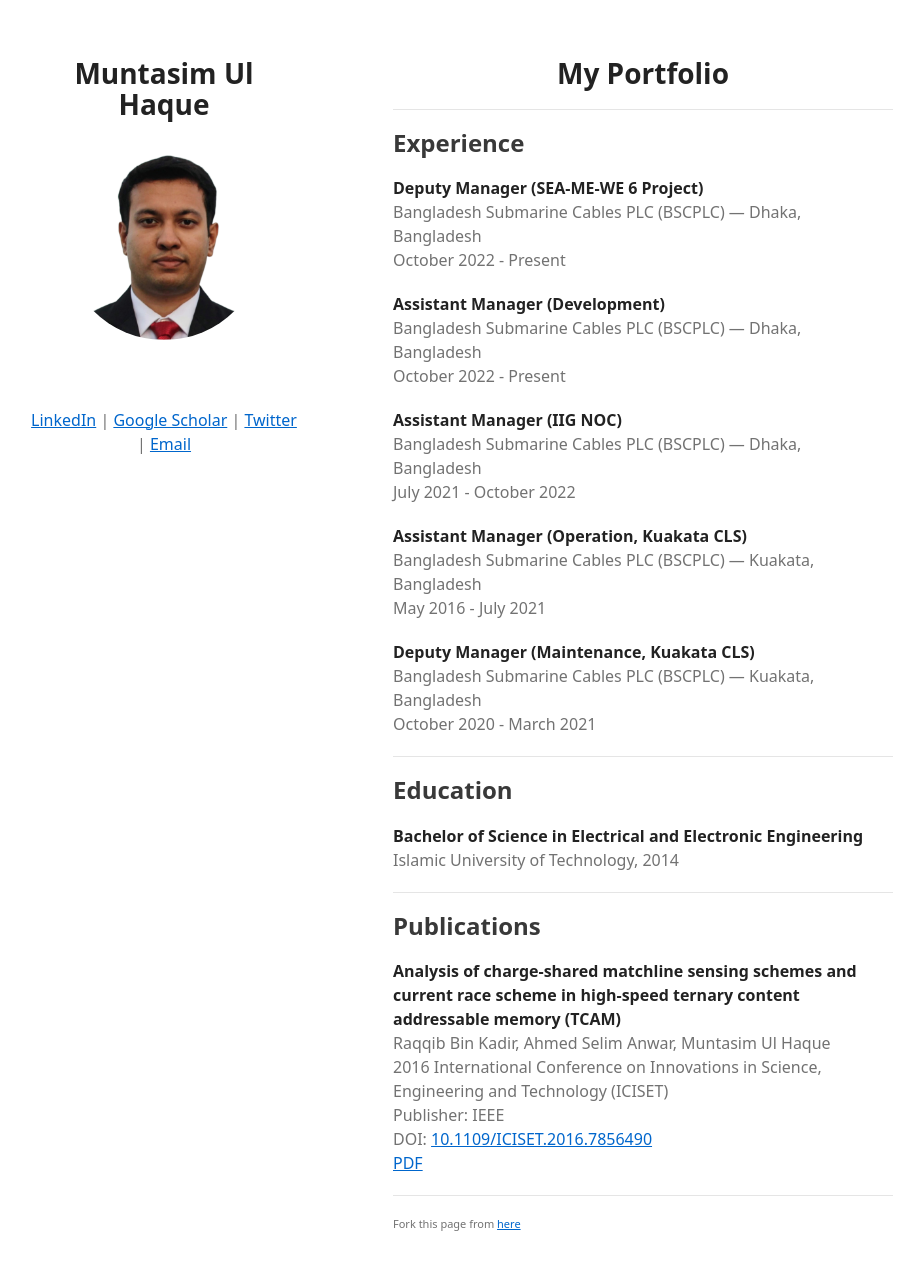
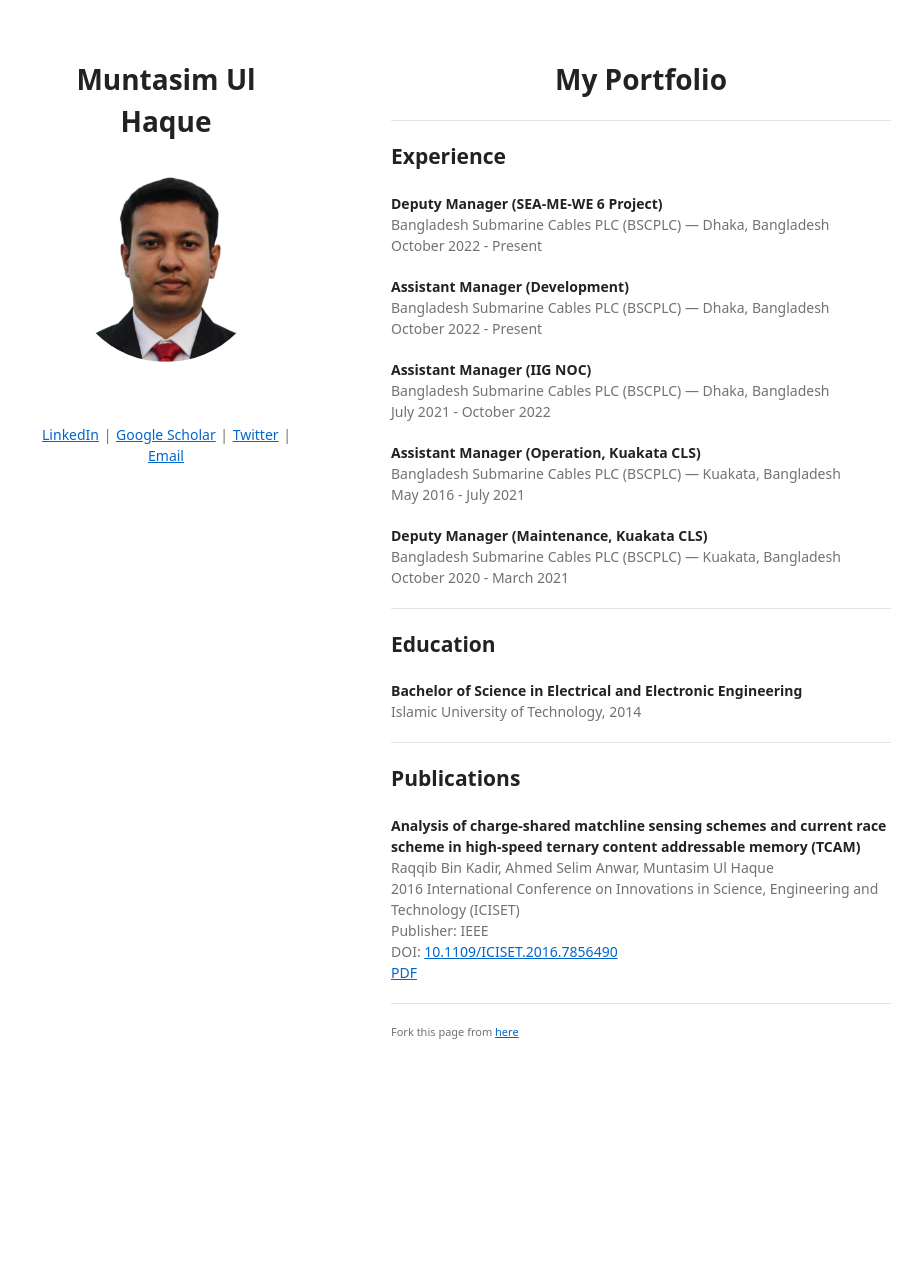
Before and after one commit to muntasimulhaque/muntasimulhaque.github.io, a Jekyll site: the page built from index.md, in a window 1280 px wide and 1302 px high. Shown: the top 1270 px of the window, without its empty margins (179-1103 px from the left). Built offline with Jekyll 4.4.1, drawn with Linux system fonts in a browser that asks for light colours; our own code applies the rules of GitHub Pages for plain Markdown files; a script that is not in the unit is left out.

Commit message:
Update style.css

```diff
--- a/assets/css/style.css
+++ b/assets/css/style.css
@@ -1,35 +1,23 @@
 body {
   background-color: #fff;
   padding: 50px;
-  font: 1rem/1.5 "Noto Sans", "Helvetica Neue", Helvetica, Arial, sans-serif; /* Font size in rem for scalability */
+  font: 14px/1.5 "Noto Sans", "Helvetica Neue", Helvetica, Arial, sans-serif;
   color: #727272;
   font-weight: 400;
 }
 
 h1, h2, h3, h4, h5, h6 {
   color: #222;
-  margin: 0 0 1.25rem; /* Margin in rem */
+  margin: 0 0 20px;
 }
 
 p, ul, ol, table, pre, dl {
-  margin: 0 0 1.25rem; /* Margin in rem */
-}
-
-h1, h2, h3 {
-  line-height: 1.1;
+  margin: 0 0 20px;
 }
 
 h1 {
-  font-size: 1.75rem; /* Font size in rem */
+  font-size: 28px;
   text-align: center;
-}
-
-h2 {
-  color: #393939;
-}
-
-h3, h4, h5, h6 {
-  color: #494949;
 }
 
 a {
@@ -46,34 +34,35 @@ a:visited {
 }
 
 .wrapper {
-  width: 54rem; /* Width in rem */
+  width: 860px;
   margin: 0 auto;
-}
-
-.header-container {
-  text-align: center;
 }
 
 .link-container {
   text-align: center;
 }
 
+.link-container a {
+  margin: 0 1px;
+}
+
 blockquote {
   border-left: 1px solid #e5e5e5;
-  padding: 0 0 0 1.25rem; /* Padding in rem */
+  margin: 0;
+  padding: 0 0 0 20px;
   font-style: italic;
 }
 
 code, pre {
-  font-family: Monaco, Consolas, Liberation Mono, Courier New, monospace;
+  font-family: Monaco, Bitstream Vera Sans Mono, Lucida Console, Terminal, Consolas, Liberation Mono, DejaVu Sans Mono, Courier New, monospace;
   color: #333;
-  font-size: 0.75rem; /* Font size in rem */
+  font-size: 12px;
 }
 
 pre {
-  padding: 0.5rem 0.9375rem; /* Padding in rem */
+  padding: 8px 15px;
   background: #f8f8f8;
-  border-radius: 0.3125rem; /* Border radius in rem */
+  border-radius: 5px;
   border: 1px solid #e5e5e5;
   overflow-x: auto;
 }
@@ -85,20 +74,25 @@ table {
 
 th, td {
   text-align: left;
-  padding: 0.3125rem 0.625rem; /* Padding in rem */
+  padding: 5px 10px;
   border-bottom: 1px solid #e5e5e5;
 }
 
-header img {
-  width: 12.5rem; /* Width in rem */
-  height: 12.5rem; /* Height in rem */
-  border-radius: 50%;
-  display: block;
-  margin: 0 auto;
+dt {
+  color: #444;
+  font-weight: 700;
+}
+
+th {
+  color: #444;
+}
+
+img {
+  max-width: 100%;
 }
 
 header {
-  width: 16.875rem; /* Width in rem */
+  width: 270px;
   float: left;
   position: fixed;
   -webkit-font-smoothing: subpixel-antialiased;
@@ -116,37 +110,37 @@ header h1 a:hover, header h1 a:visited {
 
 header ul {
   list-style: none;
-  height: 2.5rem; /* Height in rem */
+  height: 40px;
   padding: 0;
   background: #f4f4f4;
-  border-radius: 0.3125rem; /* Border radius in rem */
+  border-radius: 5px;
   border: 1px solid #e0e0e0;
-  width: 16.875rem; /* Width in rem */
+  width: 270px;
 }
 
 header li {
-  width: 5.5625rem; /* Width in rem */
+  width: 89px;
   float: left;
   border-right: 1px solid #e0e0e0;
-  height: 2.5rem; /* Height in rem */
+  height: 40px;
 }
 
 header li:first-child a {
-  border-radius: 0.3125rem 0 0 0.3125rem; /* Border radius in rem */
+  border-radius: 5px 0 0 5px;
 }
 
 header li:last-child a {
-  border-radius: 0 0.3125rem 0.3125rem 0; /* Border radius in rem */
+  border-radius: 0 5px 5px 0;
 }
 
 header ul a {
   line-height: 1;
-  font-size: 0.6875rem; /* Font size in rem */
+  font-size: 11px;
   color: #676767;
   display: block;
   text-align: center;
-  padding-top: 0.375rem; /* Padding in rem */
-  height: 2.125rem; /* Height in rem */
+  padding-top: 6px;
+  height: 34px;
   text-decoration: none;
 }
 
@@ -166,41 +160,49 @@ strong {
 
 header ul li + li + li {
   border-right: none;
-  width: 5.5625rem; /* Width in rem */
+  width: 89px;
 }
 
 header ul a strong {
-  font-size: 0.875rem; /* Font size in rem */
+  font-size: 14px;
   display: block;
   color: #222;
 }
 
+header img {
+  width: 200px;
+  height: 200px;
+  border-radius: 50%;
+  display: block;
+  margin: 0 auto;
+}
+
 section {
-  width: 31.25rem; /* Width in rem */
+  width: 500px;
   float: right;
-  padding-bottom: 3.125rem; /* Padding in rem */
+  padding-bottom: 50px;
 }
 
 small {
-  font-size: 0.6875rem; /* Font size in rem */
+  font-size: 11px;
 }
 
 hr {
   border: 0;
   background: #e5e5e5;
-  height: 0.0625rem; /* Height in rem */
-  margin: 0 0 1.25rem; /* Margin in rem */
+  height: 1px;
+  margin: 0 0 20px;
 }
 
 footer {
-  width: 16.875rem; /* Width in rem */
+  width: 270px;
   float: left;
   position: fixed;
-  bottom: 3.125rem; /* Bottom in rem */
+  bottom: 50px;
   -webkit-font-smoothing: subpixel-antialiased;
 }
 
-@media print, screen and (max-width: 60rem) { /* 960px */
+@media print, screen and (max-width: 960px) {
   .wrapper {
     width: auto;
     margin: 0;
@@ -213,14 +215,14 @@ footer {
   }
 
   header {
-    padding-right: 20rem; /* Padding in rem */
+    padding-right: 320px;
   }
 
   section {
     border: 1px solid #e5e5e5;
     border-width: 1px 0;
-    padding: 1.25rem 0; /* Padding in rem */
-    margin: 0 0 1.25rem; /* Margin in rem */
+    padding: 20px 0;
+    margin: 0 0 20px;
   }
 
   header a small {
@@ -229,12 +231,12 @@ footer {
 
   header ul {
     position: absolute;
-    right: 3.125rem; /* Right in rem */
-    top: 3.25rem; /* Top in rem */
+    right: 50px;
+    top: 52px;
   }
 }
 
-@media print, screen and (max-width: 45rem) { /* 720px */
+@media print, screen and (max-width: 720px) {
   body {
     word-wrap: break-word;
   }
@@ -252,9 +254,9 @@ footer {
   }
 }
 
-@media print, screen and (max-width: 30rem) { /* 480px */
+@media print, screen and (max-width: 480px) {
   body {
-    padding: 1rem; /* Padding in rem */
+    padding: 15px;
   }
 
   header ul {
```
